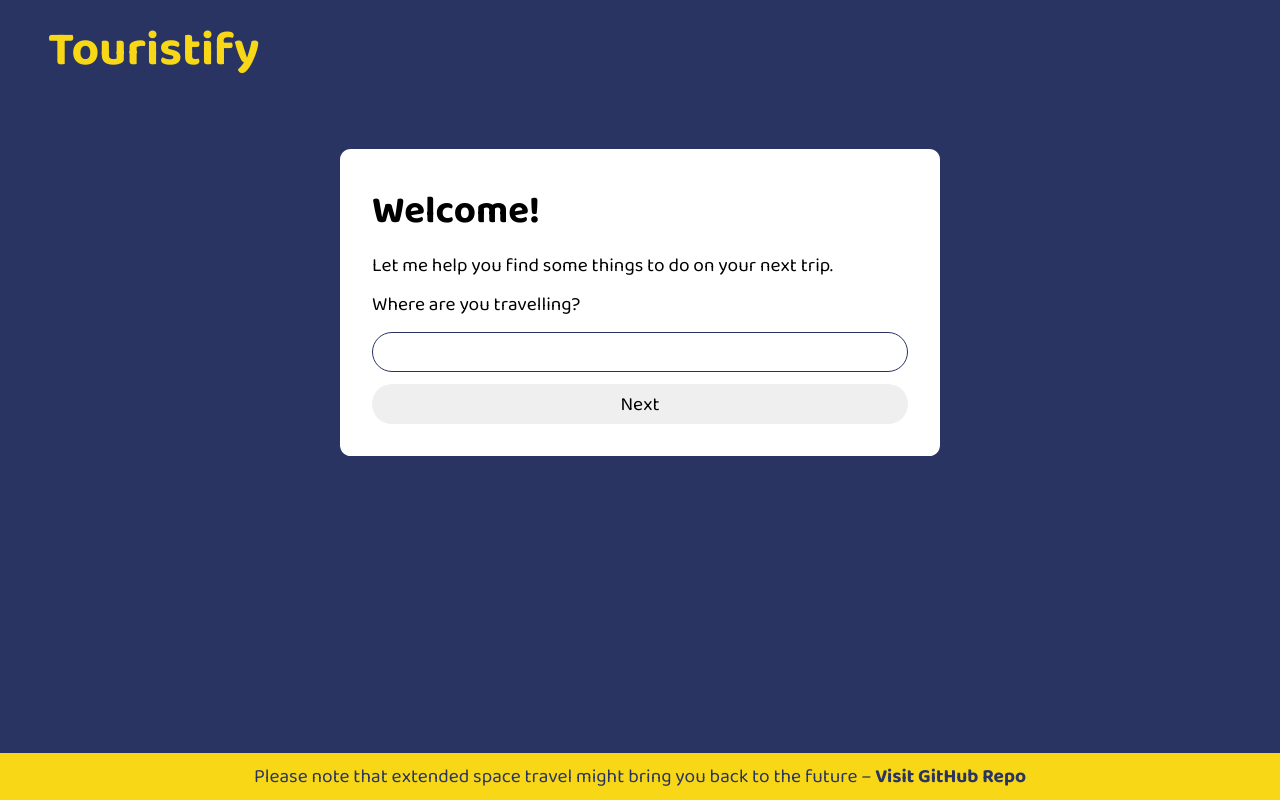
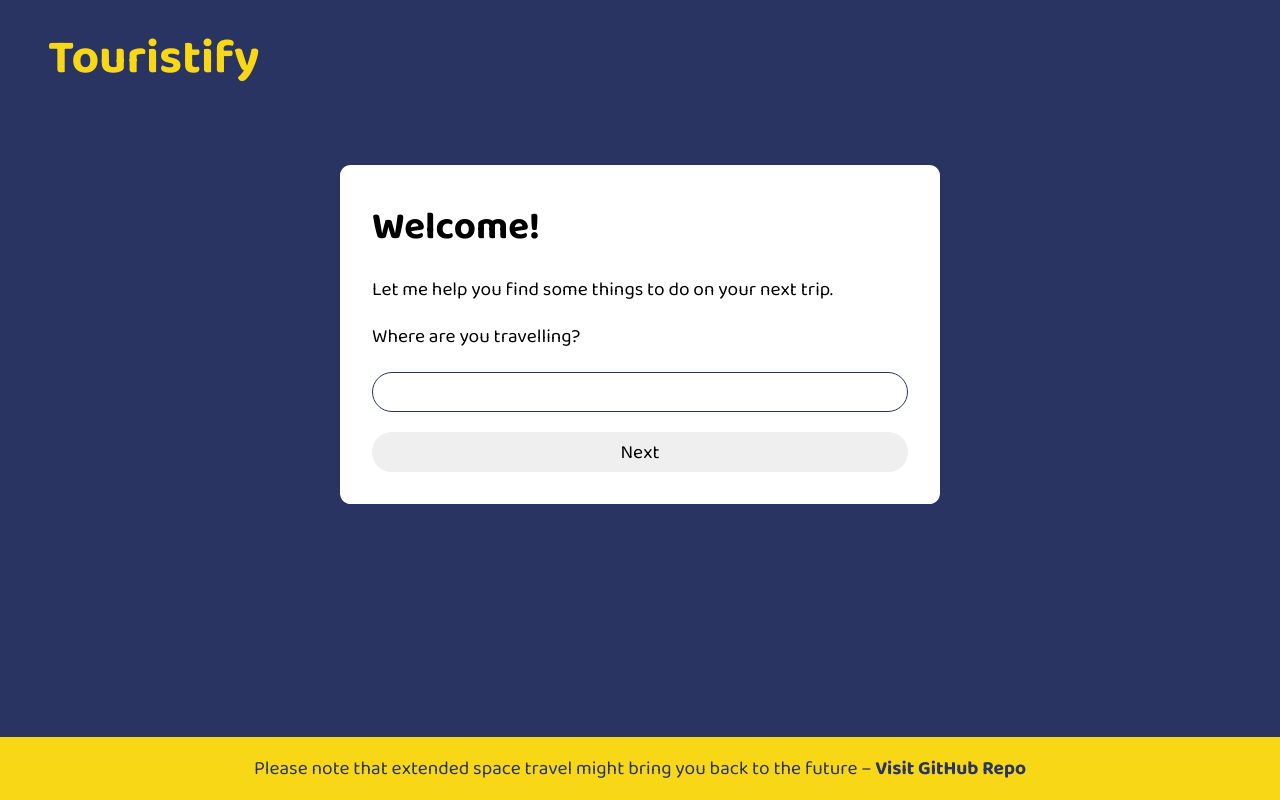
Before and after one commit to osadezu/touristify, a Next.js app: page / in a window 1280 px wide. Built offline with nearby package versions, Linux system fonts and the light colour scheme.

Commit message:
Tweak styles

```diff
--- a/styles/main.css
+++ b/styles/main.css
@@ -8,7 +8,7 @@
   --sp-top-margin: 3rem;
   --sp-material-padding: 2rem;
   --sp-material-interactive: 2.5rem;
-  --sp-content-spacing: 0.75rem;
+  --sp-content-spacing: 1.25rem;
   --sp-inline-spacing: 0.35rem;
 
   --material-radius: calc(var(--sp-material-padding)/3);
```
